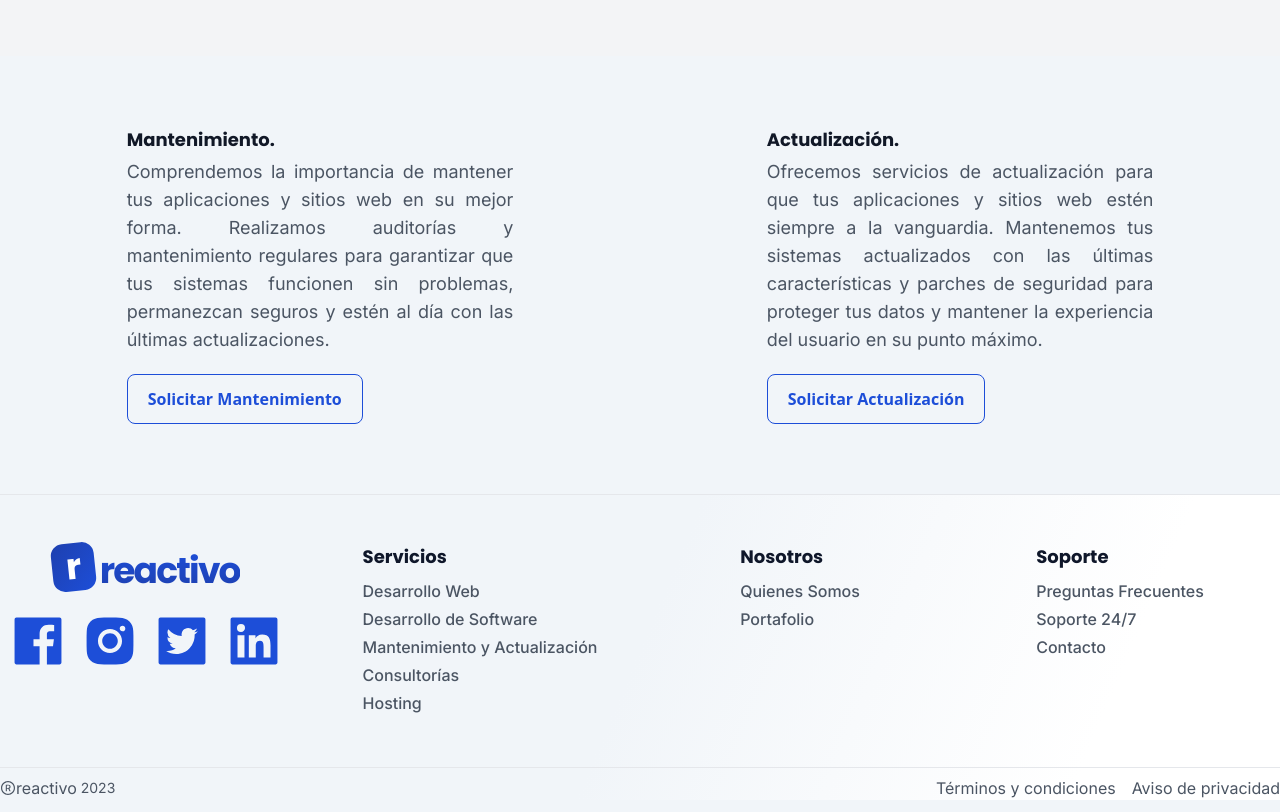
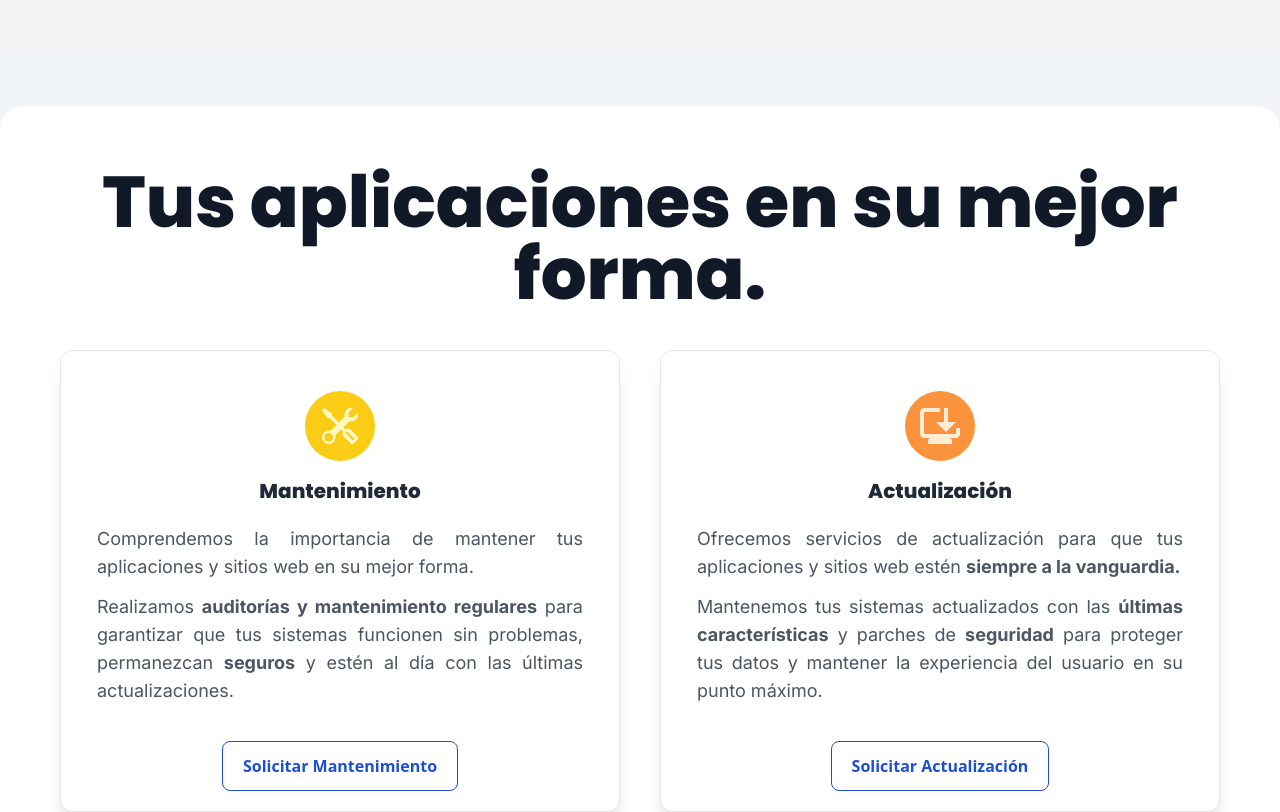
Before and after one commit to carlicdev/reactivo, a Next.js app: page /mantenimiento-y-actualizacion in a window 1280 px wide. Shown: the part 540-1352 px from the top of the page. Built offline with nearby package versions, Linux system fonts and the light colour scheme.

Commit message:
fixed sections style

```diff
--- a/app/assets/services.js
+++ b/app/assets/services.js
@@ -10,7 +10,7 @@ const services = [
     {
         id: 2,
         title: 'Desarrollo de Software',
-        text: 'Creamos soluciones a la medida que automatizan procesos y mejoran la eficiencia de tu negocio.',
+        text: 'Soluciones que automatizan procesos y mejoran la eficiencia de tu negocio.',
         icon: 'software',
         class: 'bg-green-500 text-green-100',
         link: '/desarrollo-de-software'
--- a/app/assets/web-services.js
+++ b/app/assets/web-services.js
@@ -18,7 +18,7 @@ const webServices = [
     {
         id: 3,
         title: 'Business',
-        text: 'Aumenta las ventas de tu negocio y mejora la interacción con tus clientes con una página web profesional.',
+        text: 'Aumenta las ventas de tu negocio y mejora la interacción con tus clientes con una aplicación profesional.',
         icon: 'business',
         class: 'bg-yellow-500 text-yellow-100',
         link: 'business-banner'
--- a/app/components/ConsultoriasSection.js
+++ b/app/components/ConsultoriasSection.js
@@ -1,17 +1,16 @@
 import Heading from "./Heading"
-import { FiMoreHorizontal } from "react-icons/fi"
 
 const ConsultoriasSection = ({ handleModal }) => {
   return (
-    <div className='max-w-7xl w-full mx-auto my-[50px] p-5 lg:p-0'>
+    <div className='max-w-7xl w-full mx-auto my-[50px] p-5 lg:p-0 bg-white rounded-3xl shadow-xl p-2 lg:p-10'>
       <div className='w-full'>
       <Heading text='¿En qué consiste nuestro servicio de Consultorías?' />
-        <div className="max-w-5xl w-full mx-auto ">
+        <div className="max-w-5xl w-full mx-auto mt-10 ">
           <p className='mb-5 text-justify text-gray-600 text-lg md:text-2xl'>
-            {`Nuestros servicios de consultoría están diseñados para ayudarte a tomar decisiones informadas y estratégicas sobre tecnología y desarrollo. Trabajamos en estrecha colaboración contigo para entender tus objetivos comerciales y proporcionarte recomendaciones sólidas.`}
+            Nuestros servicios de consultoría están diseñados para ayudarte a tomar <strong>decisiones informadas y estratégicas</strong> sobre tecnología y desarrollo. Trabajamos en estrecha colaboración contigo para entender tus objetivos comerciales y proporcionarte <strong>recomendaciones sólidas.</strong>
           </p>
           <p className='text-justify  text-gray-600 text-lg md:text-2xl'>
-            {`Nuestros expertos están comprometidos en brindarte soluciones que se alineen con tus necesidades y presupuesto. Desde la planificación y diseño de proyectos tecnológicos hasta la implementación y el soporte continuo. Estamos preparados para guiarte en cada paso del camino.`}
+            Nuestros expertos están <strong>comprometidos</strong> en brindarte soluciones que se alineen con tus necesidades y presupuesto. Desde la <strong>planificación y diseño</strong> de proyectos tecnológicos hasta la <strong>implementación y soporte</strong> continuo. Estamos preparados para guiarte en cada paso del camino.
           </p>
         </div>
         <div className='mt-5 text-center'>
@@ -21,9 +20,6 @@ const ConsultoriasSection = ({ handleModal }) => {
                     Solicitar Consultoría
                 </button>
             </div>
-        <div className='flex justify-center gap-4'>
-            <span className='my-5 tmx-auto text-5xl text-blue-700'><FiMoreHorizontal/></span>
-        </div>
       </div>
     </div>
   )
--- a/app/components/HostingSection.js
+++ b/app/components/HostingSection.js
@@ -1,52 +1,47 @@
 import Heading from "./Heading"
-import { FiMoreHorizontal } from "react-icons/fi"
 
 const HostingSection = ({ handleModal }) => {
   return (
-    <div className='max-w-7xl w-full mx-auto my-[50px] p-5 lg:p-0'>
-      <div className='w-full'>
+    <>
+    <div className='max-w-7xl w-full mx-auto my-[50px] p-5 lg:p-0 bg-white rounded-3xl shadow-xl p-2 lg:p-10'>
         <Heading text='¿Por qué usar nuestro servicio de Hosting?' />
-        <div className="max-w-5xl w-full mx-auto ">
+        <div className="max-w-5xl w-full mx-auto mt-10">
           <p className='mb-5 text-justify text-gray-600 text-lg md:text-2xl'>
-            {`Cuando adquirimos un nuevo sitio o aplicación web, uno de los aspectos más intimidantes es elegir el servicio de hosting adecuado. La oferta de servicios de hosting
-            es muy amplia y los planes disponibles son tantos que se vuelve muy dificil tomar una decisión. `}
+            Cuando adquirimos un nuevo sitio o aplicación web, uno de los aspectos más intimidantes es elegir el <strong>servicio de hosting adecuado.</strong> La oferta de servicios de hosting
+            es muy amplia y los planes disponibles son tantos que se vuelve muy dificil tomar una decisión.
           </p>
           <p className='text-justify  text-gray-600 text-lg md:text-2xl'>
-            {`Lo que hacemos en Reactivo es elegir la opción que más le conviene a tu página o aplicación y manejar todos los aspectos técnicos por ti. De esta manera tu puedes enfoncarte en
-            manejar tu negocio mientras nosotros nos aseguramos de mantener tu aplicación andando de manera optimizada y segura.`}
+            Lo que hacemos en Reactivo es elegir la opción que más le conviene a tu página o aplicación y <strong>manejar los aspectos técnicos por ti.</strong> De esta manera tu puedes enfoncarte en
+            manejar tu negocio mientras nosotros nos aseguramos de mantener tu aplicación andando de manera <strong>optimizada y segura.</strong>
           </p>
         </div>
-        <div className='mt-5 text-center'>
+        <div className='mt-5 text-center mt-10'>
                 <button
                   onClick={handleModal}
                   className='border border-blue-700 text-blue-700 font-bold px-5 py-3 rounded-lg hover:bg-blue-700 hover:text-gray-50'>
                     Solicitar Cotización de Hosting
                 </button>
         </div>
-        <div className='flex justify-center gap-4'>
-            <span className='my-5 tmx-auto text-5xl text-blue-700'><FiMoreHorizontal/></span>
         </div>
+        <div className='max-w-7xl w-full mx-auto my-[50px] p-5 lg:p-0 bg-white rounded-3xl shadow-xl p-2 lg:p-10'>
         <Heading text='¿Cuánto cuesta el servicio de Hosting?' />
-        <div className="max-w-5xl w-full mx-auto ">
+        <div className="max-w-5xl w-full mx-auto mt-10">
           <p className='mb-5 text-justify text-gray-600 text-lg md:text-2xl'>
-            {`Nuestro servicio de Hosting es completamente personalizado y el costo depende de las características y necesidades de tu página o aplicación. `}
+            Nuestro servicio de Hosting es <strong>completamente personalizado</strong> y el costo depende de las características y necesidades de tu página o aplicación.
           </p>
           <p className='text-justify  text-gray-600 text-lg md:text-2xl'>
-            {`Haz click en el siguiente botón para solicitar una cotización de nuestro servicio. Recuerda que la mayoría de nuestros planes de desarrollo incluyen un determinado periodo de hosting (dependiendo del tamaño del proyecto).`}
+            Haz click en el siguiente botón para solicitar una cotización de nuestro servicio. Recuerda que la mayoría de nuestros planes de desarrollo incluyen un determinado periodo de hosting.
           </p>
         </div>
-        <div className='mt-5 text-center'>
+        <div className='mt-5 text-center mt-10'>
                 <button
                   onClick={handleModal}
                   className='border border-blue-700 text-blue-700 font-bold px-5 py-3 rounded-lg hover:bg-blue-700 hover:text-gray-50'>
                     Solicitar Cotización de Hosting
                 </button>
             </div>
-        <div className='flex justify-center gap-4'>
-            <span className='my-5 tmx-auto text-5xl text-blue-700'><FiMoreHorizontal/></span>
       </div>
-      </div>
-    </div>
+    </>
   )
 }
 
--- a/app/components/OtherServicesSection.js
+++ b/app/components/OtherServicesSection.js
@@ -1,16 +1,29 @@
-
+import {  BsTools } from 'react-icons/bs'
+import { MdBrowserUpdated } from 'react-icons/md'
+import Heading from './Heading'
 
 const OtherServicesSection = ({ handleModal }) => {
   return (
-    <div className='max-w-7xl w-full mx-auto my-[50px]'>
+    <div className='max-w-7xl mx-auto w-full bg-white shadow-xl rounded-3xl my-[50px] p-2 lg:p-10'>
+      <Heading text='Tus aplicaciones en su mejor forma.' />
       <div className='flex flex-wrap justify-around'>
-        <div className='w-full md:w-1/2 lg:w-1/3'>
-          <div className='p-5'>
-            <h2 className='text-gray-900 lg:text-lg mb-1'>Mantenimiento.</h2>
-            <p className='text-gray-600 lg:text-lg text-justify'>
-            Comprendemos la importancia de mantener tus aplicaciones y sitios web en su mejor forma. Realizamos auditorías y mantenimiento regulares para garantizar que tus sistemas funcionen sin problemas, permanezcan seguros y estén al día con las últimas actualizaciones.
-            </p>
-            <div className='mt-5'>
+        <div className='w-full md:w-1/2 p-5'>
+          <div className='p-5 w-full rounded-xl shadow-xl bg-white border' >
+            <div className='flex items-center justify-center mt-5'>
+                <span className={`bg-yellow-400 text-yellow-100 flex items-center justify-center h-[70px] w-[70px] rounded-full text-4xl`}>
+                    <BsTools/>
+                </span>
+            </div>
+            <div className='flex flex-col p-4'>
+                <h2 className='font-black text-gray-800 text-xl mb-5 text-center'>Mantenimiento</h2>
+                <p className='text-gray-600 lg:text-lg text-justify mb-3'>
+                Comprendemos la importancia de mantener tus aplicaciones y sitios web en su mejor forma.
+                </p>
+                <p className='text-gray-600 lg:text-lg text-justify'>
+                Realizamos <strong>auditorías y mantenimiento regulares</strong> para garantizar que tus sistemas funcionen sin problemas, permanezcan <strong>seguros</strong> y estén al día con las últimas actualizaciones.
+                </p>
+            </div>
+            <div className='mt-5 flex justify-center'>
                 <button
                   onClick={handleModal}
                   className='border border-blue-700 text-blue-700 font-bold px-5 py-3 rounded-lg hover:bg-blue-700 hover:text-gray-50'>
@@ -19,13 +32,23 @@ const OtherServicesSection = ({ handleModal }) => {
             </div>
           </div>
         </div>
-        <div className='w-full md:w-1/2 lg:w-1/3'>
-          <div className='p-5'>
-            <h2 className='text-gray-900 lg:text-lg mb-1'>Actualización.</h2>
-            <p className='text-gray-600 lg:text-lg text-justify'>
-            Ofrecemos servicios de actualización para que tus aplicaciones y sitios web estén siempre a la vanguardia. Mantenemos tus sistemas actualizados con las últimas características y parches de seguridad para proteger tus datos y mantener la experiencia del usuario en su punto máximo.
-            </p>
-            <div className='mt-5'>
+        <div className='w-full md:w-1/2 p-5'>
+          <div className='p-5 w-full rounded-xl shadow-xl bg-white border'>
+            <div className='flex items-center justify-center mt-5'>
+                <span className={`bg-orange-400 text-orange-100 flex items-center justify-center h-[70px] w-[70px] rounded-full text-5xl`}>
+                    <MdBrowserUpdated/>
+                </span>
+            </div>
+            <div className='flex flex-col p-4'>
+                <h2 className='font-black text-gray-800 text-xl mb-5 text-center'>Actualización</h2>
+                <p className='text-gray-600 lg:text-lg text-justify mb-3'>
+                Ofrecemos servicios de actualización para que tus aplicaciones y sitios web estén <strong>siempre a la vanguardia.</strong>
+                </p>
+                <p className='text-gray-600 lg:text-lg text-justify'>
+                Mantenemos tus sistemas actualizados con las <strong>últimas características</strong> y parches de <strong>seguridad</strong> para proteger tus datos y mantener la experiencia del usuario en su punto máximo.
+                </p>
+            </div>
+            <div className='mt-5 flex justify-center'>
                 <button
                   onClick={handleModal}
                   className='border border-blue-700 text-blue-700 font-bold px-5 py-3 rounded-lg hover:bg-blue-700 hover:text-gray-50'>
--- a/app/components/PackageCard.js
+++ b/app/components/PackageCard.js
@@ -30,7 +30,7 @@ const PackageCard = ({devPackage}) => {
                 </span>
             </div>
             <div className='flex flex-col p-4'>
-                <h2 className='font-bold text-gray-800 text-xl mb-5 text-center'>{devPackage.title}</h2>
+                <h2 className='font-black text-gray-800 text-xl mb-5 text-center'>{devPackage.title}</h2>
                 <p className='text-gray-600 text-justify mb-5'>{devPackage.text}</p>
             </div>
             <div className='flex w-full items-end justify-end'>
--- a/app/components/ServiceCard.js
+++ b/app/components/ServiceCard.js
@@ -20,7 +20,7 @@ const ServiceCard = ({service}) => {
                 </span>
             </div>
             <div className='flex flex-col p-4'>
-                <h2 className='font-bold text-gray-800 text-xl mb-5 text-center'>{service.title}</h2>
+                <h2 className='font-black text-gray-800 text-xl mb-5 text-center'>{service.title}</h2>
                 <p className='text-gray-600 text-justify mb-5'>{service.text}</p>
             </div>
             <div className='flex w-full items-end justify-end'>
```
Lines whose indentation alone changed are shown as unchanged.
